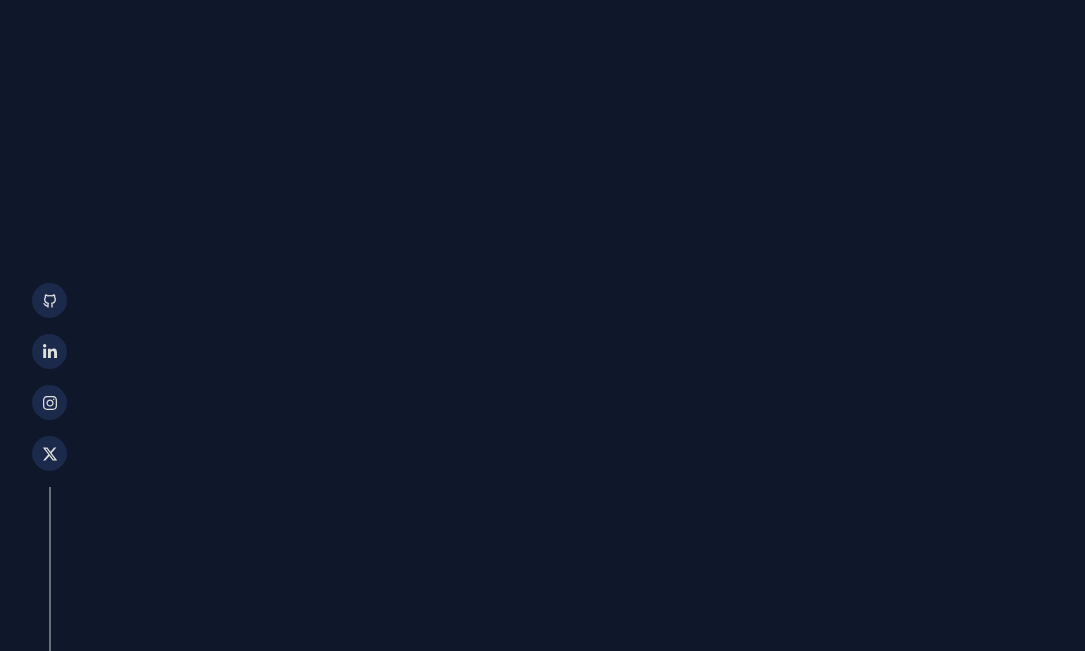
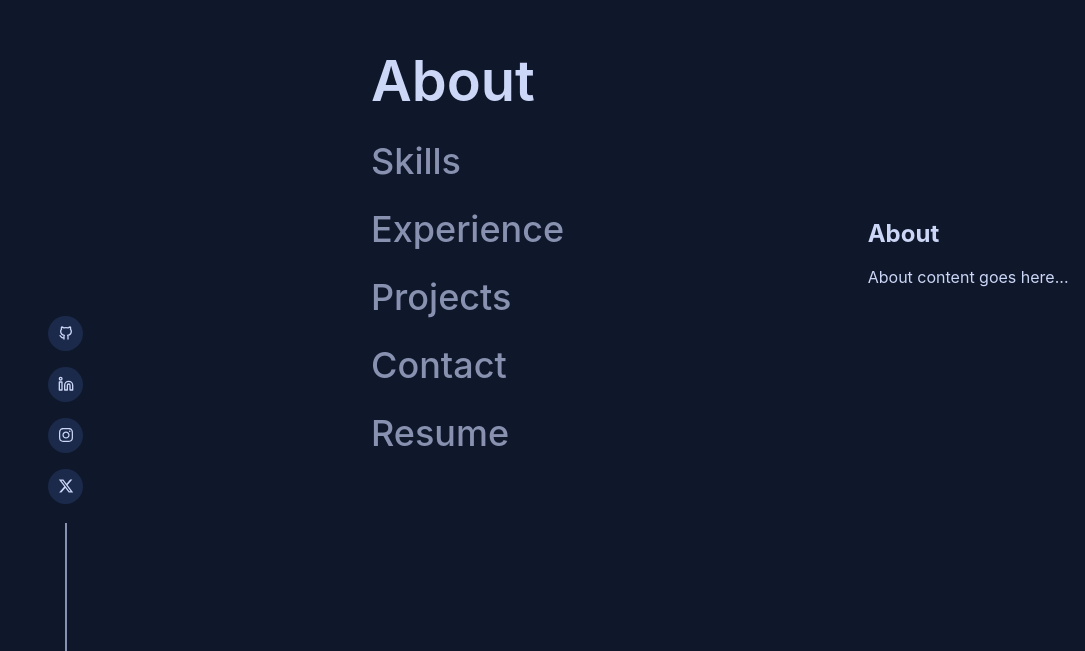
Before and after one commit to Reck1618/portfolio_v1, a React (Vite) app: page / in a window 1280 px wide. Shown: the part 149-800 px from the top of the page, without its empty margins (0-1085 px from the left). Built offline with nearby package versions, Linux system fonts and the light colour scheme.

Commit message:
started navigation menu

```diff
--- /dev/null
+++ b/src/componenets/navigation/Navigation.css
@@ -0,0 +1,50 @@
+#main-content {
+    display: flex;
+    margin: auto;
+    width: 100%;
+    height: 100%;
+    justify-content: center;
+    align-items: center;
+    flex-direction: row;
+    color: var(--lightest-slate);
+}
+
+header {
+    display: flex;
+    flex: 1;
+    padding-left: 200px;
+    /* min-width: 400px; */
+    height: 80%;
+    justify-content: start;
+    align-items: center;
+}
+
+main {
+    display: flex;
+    flex: 1.5;
+    padding: 68px;
+    justify-content: center;
+    align-items: center;
+}
+
+
+.nav-container-items {
+    display: flex;
+    flex-direction: column;
+    color: var(--slate);
+    font-size: 36px;
+    font-weight: 500;
+    list-style-type: none;
+    gap: 1.5rem;
+}
+
+.nav-container-items li:hover {
+    color: var(--lightest-slate);
+    cursor: pointer;
+}
+
+.nav-container-items .active {
+    font-size: 56px;
+    font-weight: 600;
+    color: var(--lightest-slate) !important;
+}
--- a/src/componenets/navigation/Navigation.jsx
+++ b/src/componenets/navigation/Navigation.jsx
@@ -0,0 +1,83 @@
+import { useState } from 'react';
+import './Navigation.css';
+
+const Navigation = () => {
+    const [activeNavItem, setActiveNavItem] = useState('About');
+
+    const handleNavItemClick = (item) => {
+        setActiveNavItem(item);
+    };
+
+    // Function to render the component based on the active nav item
+    const renderComponent = () => {
+        switch (activeNavItem) {
+            case 'About':
+                return (
+                    <section>
+                        <h1>About</h1>
+                        <p>About content goes here...</p>
+                    </section>
+                );
+            case 'Skills':
+                return (
+                    <section>
+                        <h1>Skills</h1>
+                        <p>Skills content goes here...</p>
+                    </section>
+                );
+            case 'Experience':
+                return (
+                    <section>
+                        <h1>Experience</h1>
+                        <p>Experience content goes here...</p>
+                    </section>
+                );
+            case 'Projects':
+                return (
+                    <section>
+                        <h1>Projects</h1>
+                        <p>Projects content goes here...</p>
+                    </section>
+                );
+            case 'Contact':
+                return (
+                    <section>
+                        <h1>Contact</h1>
+                        <p>Contact content goes here...</p>
+                    </section>
+                );
+            case 'Resume':
+                return (
+                    <section>
+                        <h1>Resume</h1>
+                        <p>Resume content goes here...</p>
+                    </section>
+                );
+            default:
+                return null;
+        }
+    };
+
+    return (
+        <div id="main-content">
+            <header>
+                <nav className='nav-container'>
+                <ul className="nav-container-items">
+                        <li onClick={() => handleNavItemClick('About')} className={activeNavItem === 'About' ? 'active' : ''}>About</li>
+                        <li onClick={() => handleNavItemClick('Skills')} className={activeNavItem === 'Skills' ? 'active' : ''}>Skills</li>
+                        <li onClick={() => handleNavItemClick('Experience')} className={activeNavItem === 'Experience' ? 'active' : ''}>Experience</li>
+                        <li onClick={() => handleNavItemClick('Projects')} className={activeNavItem === 'Projects' ? 'active' : ''}>Projects</li>
+                        <li onClick={() => handleNavItemClick('Contact')} className={activeNavItem === 'Contact' ? 'active' : ''}>Contact</li>
+                        <li onClick={() => handleNavItemClick('Resume')} className={activeNavItem === 'Resume' ? 'active' : ''}>Resume</li>
+                    </ul>
+                </nav>
+            </header>
+            <main>
+                {renderComponent()}
+            </main>
+        </div>
+    )
+
+};
+
+export default Navigation;
--- a/src/componenets/side-bar/Side-bar.css
+++ b/src/componenets/side-bar/Side-bar.css
@@ -5,9 +5,9 @@
     flex-direction: column;
     align-items: center;
     justify-content: flex-end;
-    position: fixed;
-    gap: 1rem;
-    padding: 0 32px;
+    /* position: fixed; */
+    gap: 1.2rem;
+    padding: 0 48px;
 }
 
 .sidebar-container .sidebar-icons {
@@ -19,7 +19,7 @@
 
 .sidebar-container .sidebar-icons a {
     text-decoration: none;
-    color: var(--text-1);
+    color: var(--lightest-slate);
 }
 
 .sidebar-container .sidebar-icons a span {
@@ -36,11 +36,12 @@
     transform: scale(1.2);
     transition: all 0.3s ease-in-out;
     color: var(--bg-2);
+    /* background-color: var(--green); */
     background-color: var(--text-1);
 }
 
 .sidebar-container .sidebar-line {
     width: 2px;
-    height: 164px;
-    background-color: var(--text-3);
+    height: 128px;
+    background-color: var(--slate);
 }
--- a/src/componenets/side-bar/Side-bar.jsx
+++ b/src/componenets/side-bar/Side-bar.jsx
@@ -1,5 +1,6 @@
 import { TbBrandGithub } from "react-icons/tb";
-import { FaXTwitter, FaLinkedinIn, FaInstagram } from "react-icons/fa6";
+import { FiLinkedin } from "react-icons/fi";
+import { FaXTwitter, FaInstagram } from "react-icons/fa6";
 import { socials } from "../../utils/data";
 import './Side-bar.css'
 
@@ -11,7 +12,7 @@ const SideBar = () => {
                 <span><TbBrandGithub /></span>
             </a>
             <a href={socials.Linkedin} target='_blank'>
-                <span><FaLinkedinIn /></span>
+                <span><FiLinkedin /></span>
             </a>
             <a href={socials.Instagram} target='_blank'>
                 <span><FaInstagram /></span>
--- a/src/index.css
+++ b/src/index.css
@@ -17,6 +17,12 @@
   --bg-2: #1B294B;
   --bg-3: #101028;
 
+  --slate: #8892b0;
+  --light-slate: #a8b2d1;
+  --lightest-slate: #ccd6f6;
+  --white: #e6f1ff;
+  --green: #64ffda;
+
 }
 
 
@@ -31,4 +37,5 @@ body {
   height: 100%;
   width: 100%;
   display: flex;
+  flex-direction: row;
 }
--- a/src/pages/main-page/Main-page.jsx
+++ b/src/pages/main-page/Main-page.jsx
@@ -1,30 +1,13 @@
 import SideBar from '../../componenets/side-bar/Side-bar';
+import Navigation from '../../componenets/navigation/Navigation';
 import './Main-page.css';
 
 const MainPage = () => {
 
     return (
         <>
-        <SideBar />
-        {/* <header>
-            <nav>
-                <ul>
-                    <li>About</li>
-                    <li>Skills</li>
-                    <li>Experience</li>
-                    <li>Projects</li>
-                    <li>Contact</li>
-                    <li>Resume</li>
-                </ul>
-            </nav>
-        </header>
-
-        <main>
-            <div>
-                <h1>Hi, I'm John Doe</h1>
-                <h2>Full Stack Developer</h2>
-            </div>
-        </main> */}
+            <SideBar />
+            <Navigation />
         </>
 
     );
```
Also changed, not shown: src/componenets/navigation/Navigations.css (deleted).
